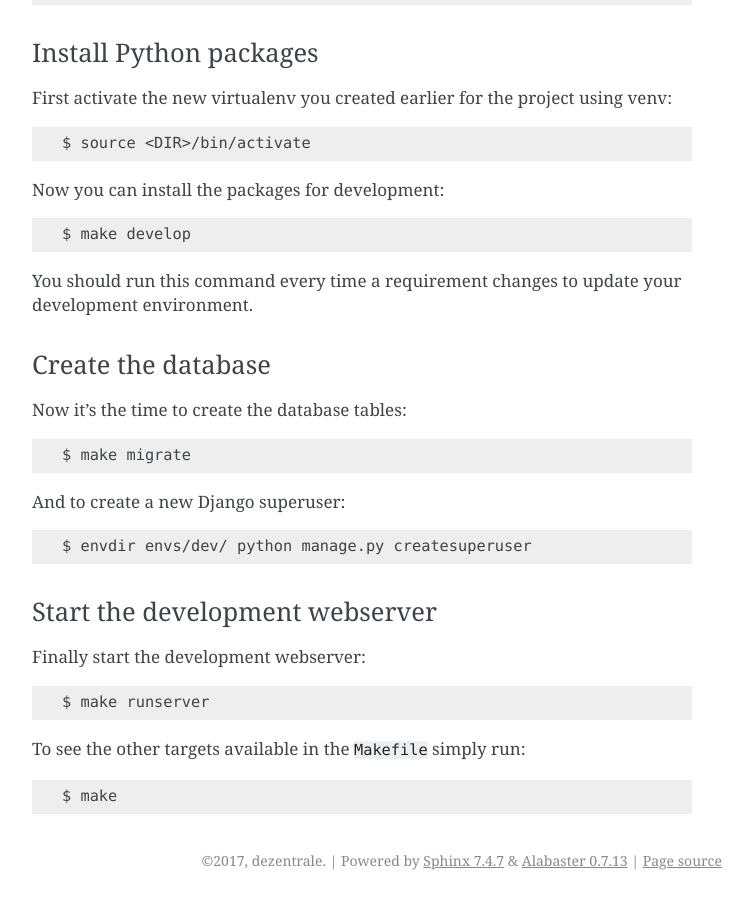
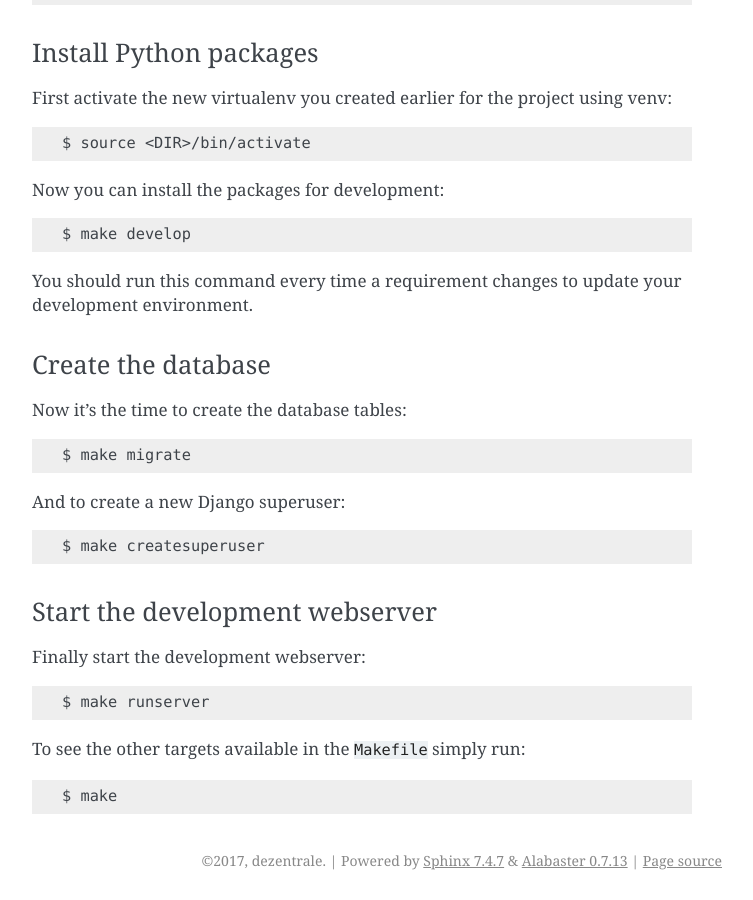
Before and after one commit to stevenc99/dezentrale_web, a Sphinx documentation site: the page built from docs/installation.rst, in a window 1280 px wide and 900 px high, scrolled down 1948 px. Shown: the whole window, without its empty margins (388-1141 px from the left). Built offline with Sphinx 7.4.7, drawn with Linux system fonts in a browser that asks for light colours.

Commit message:
[feature/#46] adjust installation.rst

```diff
--- a/docs/installation.rst
+++ b/docs/installation.rst
@@ -146,7 +146,7 @@ And to create a new Django superuser:
 
 ::
 
-    $ envdir envs/dev/ python manage.py createsuperuser
+    $ make createsuperuser
 
 Start the development webserver
 -------------------------------
```
